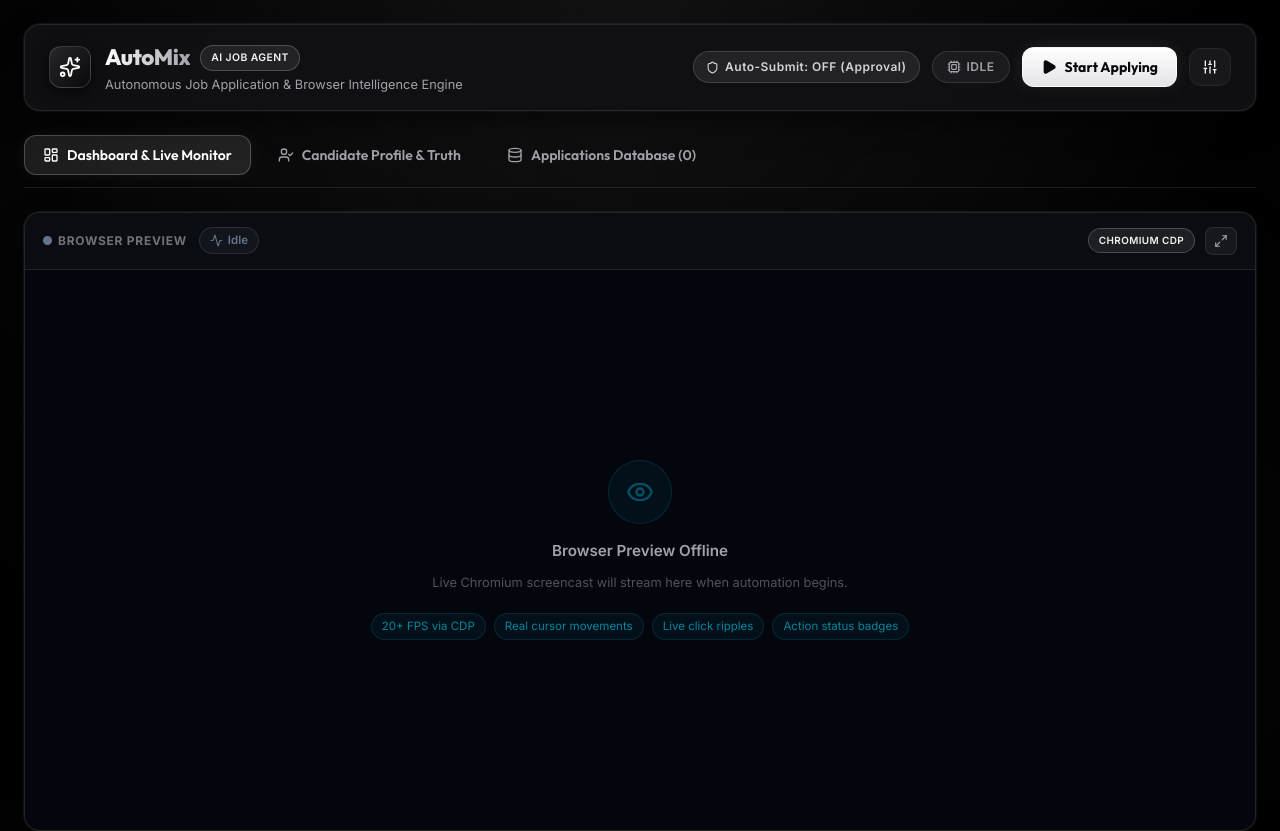
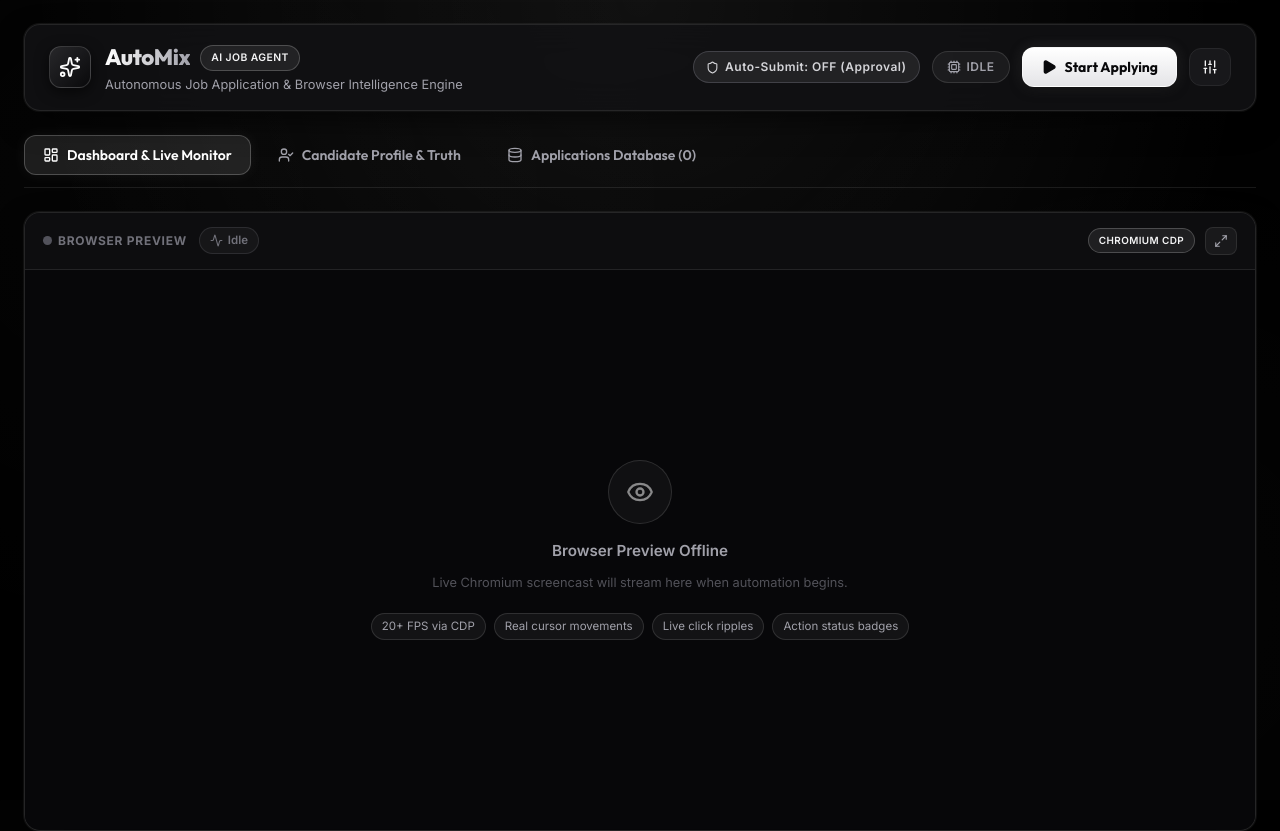
Before and after one commit to RamCharanTejaKesarapu/automix, a React (Vite) app in the folder client/: page / in a window 1280 px wide. Shown: the top 831 px of the page. Built offline with nearby package versions, Linux system fonts and the light colour scheme; no server answers.

Commit message:
style(monitor): update live monitor component with monochrome obsidian styling

```diff
--- a/client/src/components/LiveMonitor.tsx
+++ b/client/src/components/LiveMonitor.tsx
@@ -12,23 +12,23 @@
 }
 
 const STATE_LABEL: Partial<Record<ApplicationState, { text: string; color: string; icon: React.ReactNode }>> = {
-  IDLE:                   { text: 'Idle',                  color: '#64748b',  icon: <Activity size={13} /> },
-  DISCOVERING:            { text: 'Discovering Jobs',       color: '#06b6d4',  icon: <Loader size={13} className="spin" /> },
-  JOB_FOUND:              { text: 'Job Found',              color: '#10b981',  icon: <CheckCircle size={13} /> },
-  MATCH_VALIDATION:       { text: 'Evaluating Match',       color: '#8b5cf6',  icon: <Loader size={13} className="spin" /> },
-  OPENING_APPLICATION:    { text: 'Opening Application',    color: '#3b82f6',  icon: <Loader size={13} className="spin" /> },
-  FILLING_FIELDS:         { text: 'Filling Form Fields',    color: '#06b6d4',  icon: <Zap size={13} /> },
-  GENERATING_GPT_RESPONSE:{ text: 'AI Generating Answer',   color: '#a855f7',  icon: <Loader size={13} className="spin" /> },
-  VALIDATING_APPLICATION: { text: 'Validating Form',        color: '#f59e0b',  icon: <CheckCircle size={13} /> },
-  READY_TO_SUBMIT:        { text: 'Ready to Submit',        color: '#10b981',  icon: <TrendingUp size={13} /> },
-  SUBMITTING:             { text: 'Submitting…',            color: '#10b981',  icon: <Loader size={13} className="spin" /> },
-  SUBMITTED:              { text: 'Submitted ✓',            color: '#10b981',  icon: <CheckCircle size={13} /> },
-  WAITING_FOR_USER:       { text: 'Awaiting Your Input',    color: '#f59e0b',  icon: <AlertTriangle size={13} /> },
-  PAUSED:                 { text: 'Paused',                 color: '#f59e0b',  icon: <AlertTriangle size={13} /> },
-  RETURN_TO_SEARCH:       { text: 'Returning to Search',    color: '#8b5cf6',  icon: <Loader size={13} className="spin" /> },
-  NEXT_JOB:               { text: 'Next Job',               color: '#06b6d4',  icon: <Zap size={13} /> },
-  ERROR:                  { text: 'Error',                  color: '#f43f5e',  icon: <AlertTriangle size={13} /> },
-  STOPPED:                { text: 'Stopped',                color: '#64748b',  icon: <Activity size={13} /> },
+  IDLE:                   { text: 'Idle',                  color: '#71717a',  icon: <Activity size={13} /> },
+  DISCOVERING:            { text: 'Discovering Jobs',       color: '#e4e4e7',  icon: <Loader size={13} className="spin" /> },
+  JOB_FOUND:              { text: 'Job Found',              color: '#ffffff',  icon: <CheckCircle size={13} /> },
+  MATCH_VALIDATION:       { text: 'Evaluating Match',       color: '#d4d4d8',  icon: <Loader size={13} className="spin" /> },
+  OPENING_APPLICATION:    { text: 'Opening Application',    color: '#e4e4e7',  icon: <Loader size={13} className="spin" /> },
+  FILLING_FIELDS:         { text: 'Filling Form Fields',    color: '#ffffff',  icon: <Zap size={13} /> },
+  GENERATING_GPT_RESPONSE:{ text: 'AI Generating Answer',   color: '#d4d4d8',  icon: <Loader size={13} className="spin" /> },
+  VALIDATING_APPLICATION: { text: 'Validating Form',        color: '#e4e4e7',  icon: <CheckCircle size={13} /> },
+  READY_TO_SUBMIT:        { text: 'Ready to Submit',        color: '#ffffff',  icon: <TrendingUp size={13} /> },
+  SUBMITTING:             { text: 'Submitting…',            color: '#e4e4e7',  icon: <Loader size={13} className="spin" /> },
+  SUBMITTED:              { text: 'Submitted ✓',            color: '#ffffff',  icon: <CheckCircle size={13} /> },
+  WAITING_FOR_USER:       { text: 'Awaiting Your Input',    color: '#d4d4d8',  icon: <AlertTriangle size={13} /> },
+  PAUSED:                 { text: 'Paused',                 color: '#a1a1aa',  icon: <AlertTriangle size={13} /> },
+  RETURN_TO_SEARCH:       { text: 'Returning to Search',    color: '#a1a1aa',  icon: <Loader size={13} className="spin" /> },
+  NEXT_JOB:               { text: 'Next Job',               color: '#e4e4e7',  icon: <Zap size={13} /> },
+  ERROR:                  { text: 'Error',                  color: '#a1a1aa',  icon: <AlertTriangle size={13} /> },
+  STOPPED:                { text: 'Stopped',                color: '#71717a',  icon: <Activity size={13} /> },
 };
 
 export const LiveMonitor: React.FC<LiveMonitorProps> = ({ state, context, screenshotBase64 }) => {
@@ -83,8 +83,8 @@
           flexDirection: 'column',
           overflow: 'hidden',
           transition: 'all 0.3s cubic-bezier(0.16, 1, 0.3, 1)',
-          borderColor: isActive ? 'rgba(6, 182, 212, 0.35)' : undefined,
-          boxShadow: isActive ? '0 0 30px rgba(6, 182, 212, 0.12), var(--shadow-card)' : undefined,
+          borderColor: isActive ? 'rgba(255, 255, 255, 0.22)' : undefined,
+          boxShadow: isActive ? '0 0 30px rgba(255, 255, 255, 0.06), var(--shadow-card)' : undefined,
         }}
       >
         {/* Header Row */}
@@ -92,15 +92,15 @@
           display: 'flex', alignItems: 'center', justifyContent: 'space-between',
           padding: '14px 18px',
           borderBottom: '1px solid var(--border-subtle)',
-          background: 'rgba(7, 10, 18, 0.6)'
+          background: 'rgba(12, 12, 15, 0.75)'
         }}>
           <div style={{ display: 'flex', alignItems: 'center', gap: '12px' }}>
             <div style={{ display: 'flex', alignItems: 'center', gap: '6px' }}>
               {/* Live indicator dot */}
               <div style={{
                 width: 9, height: 9, borderRadius: '50%',
-                background: isLive ? '#10b981' : (isActive ? '#f59e0b' : '#64748b'),
-                boxShadow: isLive ? '0 0 10px #10b981' : 'none',
+                background: isLive ? '#ffffff' : (isActive ? '#d4d4d8' : '#52525b'),
+                boxShadow: isLive ? '0 0 10px rgba(255, 255, 255, 0.9)' : 'none',
                 transition: 'background 0.3s ease, box-shadow 0.3s ease'
               }} />
               <span style={{
@@ -149,7 +149,7 @@
         {/* Browser Viewport */}
         <div style={{
           position: 'relative',
-          background: '#04060e',
+          background: '#070709',
           minHeight: isFullscreen ? 'calc(100vh - 280px)' : '560px',
           flex: 1,
           overflow: 'hidden',
@@ -183,12 +183,12 @@
             <div style={{ textAlign: 'center', padding: '40px 20px', color: 'var(--text-dim)' }}>
               <div style={{
                 width: 64, height: 64, borderRadius: '50%',
-                background: 'rgba(6, 182, 212, 0.06)',
-                border: '1px solid rgba(6, 182, 212, 0.15)',
+                background: 'rgba(255, 255, 255, 0.04)',
+                border: '1px solid rgba(255, 255, 255, 0.12)',
                 display: 'flex', alignItems: 'center', justifyContent: 'center',
                 margin: '0 auto 16px'
               }}>
-                <Eye size={28} color="rgba(6, 182, 212, 0.4)" />
+                <Eye size={28} color="rgba(255, 255, 255, 0.5)" />
               </div>
               <p style={{ fontSize: '0.95rem', fontWeight: 600, color: 'var(--text-muted)', marginBottom: '6px' }}>
                 Browser Preview Offline
@@ -200,9 +200,9 @@
                 {['20+ FPS via CDP', 'Real cursor movements', 'Live click ripples', 'Action status badges'].map(f => (
                   <span key={f} style={{
                     padding: '4px 10px', borderRadius: '99px',
-                    background: 'rgba(6, 182, 212, 0.06)',
-                    border: '1px solid rgba(6, 182, 212, 0.15)',
-                    fontSize: '0.72rem', color: 'rgba(6, 182, 212, 0.7)'
+                    background: 'rgba(255, 255, 255, 0.05)',
+                    border: '1px solid rgba(255, 255, 255, 0.12)',
+                    fontSize: '0.72rem', color: '#a1a1aa'
                   }}>{f}</span>
                 ))}
               </div>
@@ -276,7 +276,7 @@
               <div style={{ height: '6px', background: 'rgba(255,255,255,0.06)', borderRadius: '3px', overflow: 'hidden' }}>
                 <div style={{
                   width: `${percent}%`, height: '100%',
-                  background: 'linear-gradient(90deg, #06b6d4, #10b981)',
+                  background: 'linear-gradient(90deg, #52525b 0%, #ffffff 100%)',
                   borderRadius: '3px', transition: 'width 0.4s ease'
                 }} />
               </div>
@@ -287,9 +287,9 @@
           {context?.currentFieldName && (
             <div style={{
               marginTop: '12px', display: 'flex', alignItems: 'center', gap: '8px',
-              padding: '8px 12px', background: 'rgba(6, 182, 212, 0.07)',
-              borderRadius: '8px', border: '1px solid rgba(6, 182, 212, 0.2)',
-              fontSize: '0.8rem', color: 'var(--accent-cyan)'
+              padding: '8px 12px', background: 'rgba(255, 255, 255, 0.05)',
+              borderRadius: '8px', border: '1px solid rgba(255, 255, 255, 0.15)',
+              fontSize: '0.8rem', color: '#f4f4f5'
             }}>
               <Clock size={13} />
               Processing field: <strong>{context.currentFieldName}</strong>
```
